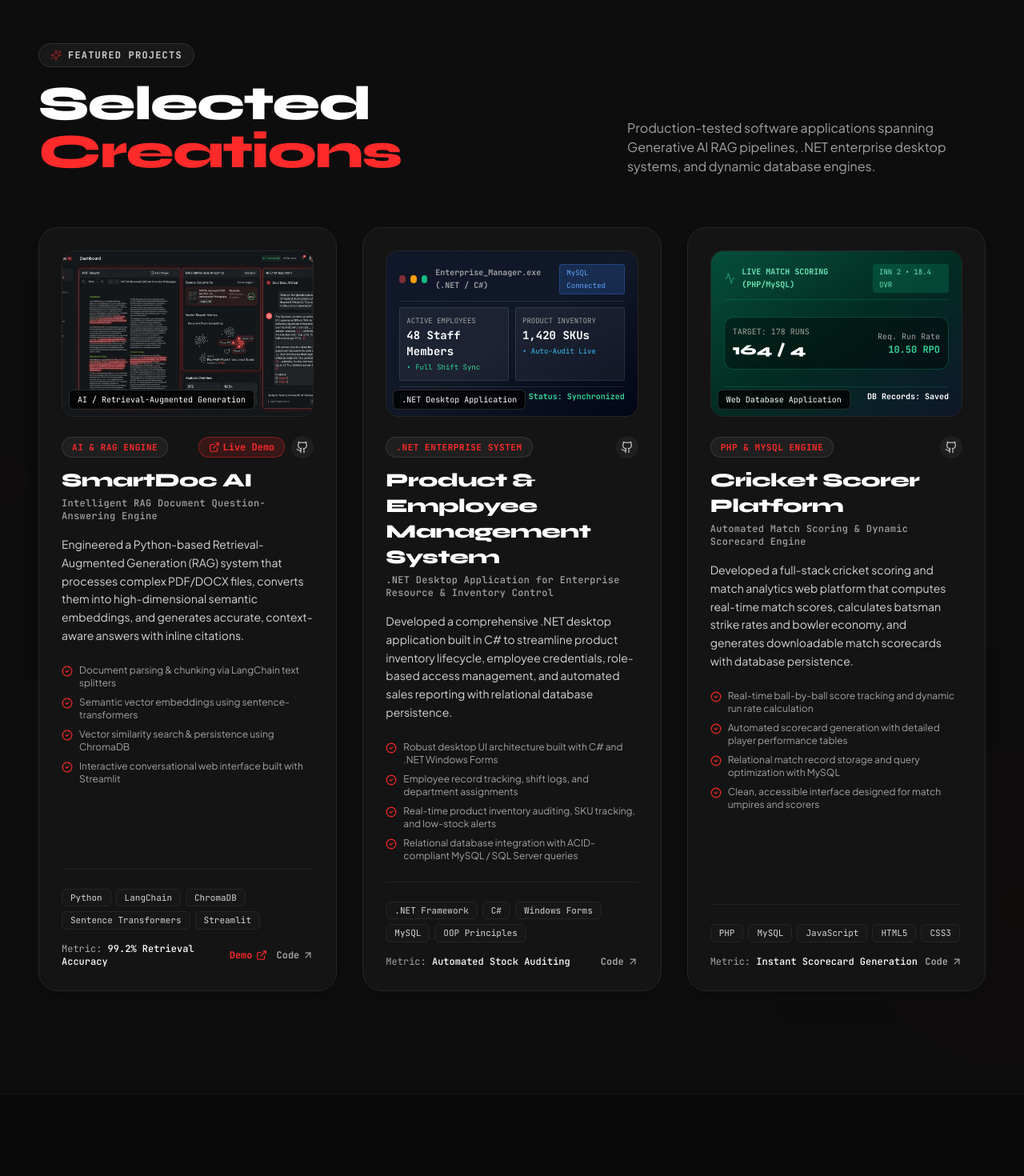
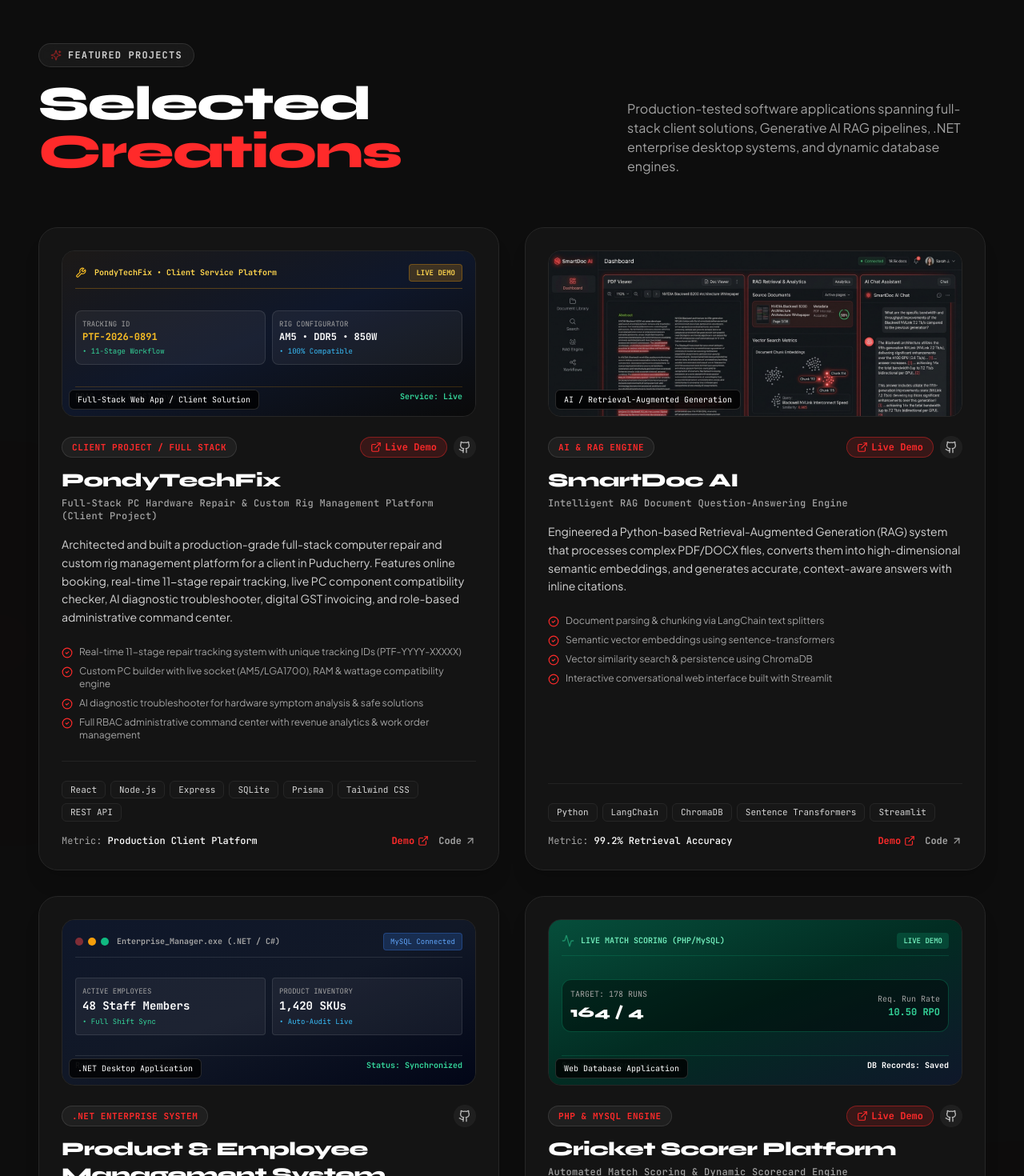
Before and after one commit to tharanishvaran/Portfolio, a React (Vite) app: page / in a window 1280 px wide. Shown: the part 4780-6250 px from the top of the page at 80% size. Built offline with nearby package versions, Linux system fonts and the light colour scheme; a web font is replaced by a local one.

Commit message:
Add PondyTechFix project and update live demo links for SmartDoc AI and Cricket Scorer

```diff
--- a/src/App.jsx
+++ b/src/App.jsx
@@ -35,7 +35,7 @@
         {/* 4. "How We Work" / Process Timeline with Dashed S-Curve & Tag Cards */}
         <ProcessTimeline />
 
-        {/* 5. Projects Showcase featuring SmartDoc AI, .NET Desktop App & Cricket Scorer */}
+        {/* 5. Projects Showcase featuring PondyTechFix, SmartDoc AI, .NET Desktop App & Cricket Scorer */}
         <Projects />
 
         {/* 6. Technical Matrix, Education Timeline & Verified Certifications */}
--- a/src/components/Projects.jsx
+++ b/src/components/Projects.jsx
@@ -1,8 +1,30 @@
 import React from 'react';
 import { motion } from 'framer-motion';
-import { ExternalLink, Github, Sparkles, Database, Cpu, Layers, ArrowUpRight, CheckCircle2, Monitor, FileText, Activity } from 'lucide-react';
+import { ExternalLink, Github, Sparkles, Database, Cpu, Layers, ArrowUpRight, CheckCircle2, Monitor, FileText, Activity, Wrench } from 'lucide-react';
 
 const PROJECTS = [
+  {
+    id: 'pondy-techfix',
+    title: 'PondyTechFix',
+    tagline: 'Full-Stack PC Hardware Repair & Custom Rig Management Platform (Client Project)',
+    category: 'Full-Stack Web App / Client Solution',
+    featured: true,
+    image: null,
+    description:
+      'Architected and built a production-grade full-stack computer repair and custom rig management platform for a client in Puducherry. Features online booking, real-time 11-stage repair tracking, live PC component compatibility checker, AI diagnostic troubleshooter, digital GST invoicing, and role-based administrative command center.',
+    highlights: [
+      'Real-time 11-stage repair tracking system with unique tracking IDs (PTF-YYYY-XXXXX)',
+      'Custom PC builder with live socket (AM5/LGA1700), RAM & wattage compatibility engine',
+      'AI diagnostic troubleshooter for hardware symptom analysis & safe solutions',
+      'Full RBAC administrative command center with revenue analytics & work order management',
+    ],
+    tech: ['React', 'Node.js', 'Express', 'SQLite', 'Prisma', 'Tailwind CSS', 'REST API'],
+    github: 'https://github.com/tharanishvaran/PondyTechFix',
+    liveUrl: 'https://pondy-techfix.onrender.com/',
+    metrics: 'Production Client Platform',
+    accentColor: '#f59e0b',
+    badge: 'Client Project / Full Stack',
+  },
   {
     id: 'smartdoc-ai',
     title: 'SmartDoc AI',
@@ -63,6 +85,7 @@
     ],
     tech: ['PHP', 'MySQL', 'JavaScript', 'HTML5', 'CSS3'],
     github: 'https://github.com/tharanishvaran',
+    liveUrl: 'https://cricketscorertharanish.netlify.app',
     metrics: 'Instant Scorecard Generation',
     accentColor: '#10b981',
     badge: 'PHP & MySQL Engine',
@@ -111,13 +134,13 @@
             transition={{ duration: 0.7, delay: 0.1 }}
             className="text-sm md:text-base text-neutral-400 font-sans max-w-md leading-relaxed"
           >
-            Production-tested software applications spanning Generative AI RAG pipelines, .NET enterprise desktop
-            systems, and dynamic database engines.
+            Production-tested software applications spanning full-stack client solutions, Generative AI RAG pipelines,
+            .NET enterprise desktop systems, and dynamic database engines.
           </motion.p>
         </div>
 
         {/* Projects Grid with Staggered 3D Cards */}
-        <div className="grid grid-cols-1 lg:grid-cols-3 gap-8">
+        <div className="grid grid-cols-1 md:grid-cols-2 gap-8">
           {PROJECTS.map((project, idx) => (
             <motion.div
               key={project.id}
@@ -128,7 +151,7 @@
                 type: 'spring',
                 stiffness: 60,
                 damping: 14,
-                delay: idx * 0.18,
+                delay: idx * 0.14,
               }}
               whileHover={{
                 y: -10,
@@ -165,8 +188,66 @@
                         </div>
                       )}
                     </a>
+                  ) : project.id === 'pondy-techfix' ? (
+                    /* PondyTechFix Client Service Platform Mockup */
+                    <a
+                      href={project.liveUrl || project.github}
+                      target="_blank"
+                      rel="noreferrer"
+                      className="block w-full h-full relative cursor-pointer group/link"
+                      title="Launch PondyTechFix Live Platform"
+                    >
+                      <motion.div
+                        whileHover={{ scale: 1.03 }}
+                        transition={{ duration: 0.4 }}
+                        className="w-full h-full p-4 bg-gradient-to-br from-[#1c1917] via-[#0f172a] to-[#0a0a0a] flex flex-col justify-between text-xs font-mono select-none"
+                      >
+                        {/* Platform Header */}
+                        <div className="flex items-center justify-between border-b border-amber-500/30 pb-2">
+                          <div className="flex items-center gap-1.5">
+                            <Wrench className="w-3.5 h-3.5 text-amber-400" />
+                            <span className="text-[10px] text-amber-300 font-bold ml-1">
+                              PondyTechFix &bull; Client Service Platform
+                            </span>
+                          </div>
+                          <span className="text-[9px] px-2 py-0.5 rounded bg-amber-500/20 text-amber-300 border border-amber-500/30 font-bold">
+                            LIVE DEMO
+                          </span>
+                        </div>
+
+                        {/* Mockup Data Grid */}
+                        <div className="grid grid-cols-2 gap-2 my-1">
+                          <div className="p-2 rounded-lg bg-white/5 border border-white/10 group-hover:border-amber-500/50 transition-colors">
+                            <span className="text-[9px] text-neutral-400 block uppercase">Tracking ID</span>
+                            <span className="text-xs font-bold text-amber-400">PTF-2026-0891</span>
+                            <span className="text-[9px] text-emerald-400 block mt-0.5">&bull; 11-Stage Workflow</span>
+                          </div>
+                          <div className="p-2 rounded-lg bg-white/5 border border-white/10 group-hover:border-amber-500/50 transition-colors">
+                            <span className="text-[9px] text-neutral-400 block uppercase">Rig Configurator</span>
+                            <span className="text-xs font-bold text-white">AM5 &bull; DDR5 &bull; 850W</span>
+                            <span className="text-[9px] text-sky-400 block mt-0.5">&bull; 100% Compatible</span>
+                          </div>
+                        </div>
+
+                        <div className="flex items-center justify-between text-[10px] text-neutral-400 pt-1 border-t border-amber-500/20">
+                          <span className="text-neutral-300">RBAC Admin &amp; GST Invoicing</span>
+                          <span className="text-emerald-400 font-bold">Service: Live</span>
+                        </div>
+                      </motion.div>
+                      <div className="absolute inset-0 bg-black/50 opacity-0 group-hover/link:opacity-100 transition-opacity duration-300 flex items-center justify-center gap-2 text-white font-mono text-xs font-bold backdrop-blur-[2px]">
+                        <ExternalLink className="w-4 h-4 text-[#ff2a2a]" />
+                        <span>Launch Live Demo</span>
+                      </div>
+                    </a>
                   ) : project.id === 'product-management' ? (
                     /* High-Fidelity .NET Desktop System Visual Mockup */
+                    <a
+                      href={project.liveUrl || project.github}
+                      target="_blank"
+                      rel="noreferrer"
+                      className="block w-full h-full relative cursor-pointer group/link"
+                      title="View Source Code"
+                    >
                       <motion.div
                         whileHover={{ scale: 1.03 }}
                         transition={{ duration: 0.4 }}
@@ -206,8 +287,20 @@
                           <span className="text-emerald-400 font-bold">Status: Synchronized</span>
                         </div>
                       </motion.div>
+                      <div className="absolute inset-0 bg-black/50 opacity-0 group-hover/link:opacity-100 transition-opacity duration-300 flex items-center justify-center gap-2 text-white font-mono text-xs font-bold backdrop-blur-[2px]">
+                        <Github className="w-4 h-4 text-white" />
+                        <span>View Repository</span>
+                      </div>
+                    </a>
                   ) : (
                     /* Cricket Scorer Platform Visual Mockup */
+                    <a
+                      href={project.liveUrl || project.github}
+                      target="_blank"
+                      rel="noreferrer"
+                      className="block w-full h-full relative cursor-pointer group/link"
+                      title={project.liveUrl ? "Launch Live Demo" : "View Source"}
+                    >
                       <motion.div
                         whileHover={{ scale: 1.03 }}
                         transition={{ duration: 0.4 }}
@@ -219,8 +312,8 @@
                             <Activity className="w-4 h-4 text-emerald-400 animate-pulse" />
                             <span className="text-[10px] font-bold text-emerald-300">LIVE MATCH SCORING (PHP/MySQL)</span>
                           </div>
-                        <span className="text-[9px] px-2 py-0.5 rounded bg-emerald-500/20 text-emerald-300">
-                          INN 2 &bull; 18.4 OVR
+                          <span className="text-[9px] px-2 py-0.5 rounded bg-emerald-500/20 text-emerald-300 font-bold">
+                            LIVE DEMO
                           </span>
                         </div>
 
@@ -241,6 +334,13 @@
                           <span className="text-white font-semibold">DB Records: Saved</span>
                         </div>
                       </motion.div>
+                      {project.liveUrl && (
+                        <div className="absolute inset-0 bg-black/50 opacity-0 group-hover/link:opacity-100 transition-opacity duration-300 flex items-center justify-center gap-2 text-white font-mono text-xs font-bold backdrop-blur-[2px]">
+                          <ExternalLink className="w-4 h-4 text-[#10b981]" />
+                          <span>Launch Live Demo</span>
+                        </div>
+                      )}
+                    </a>
                   )}
 
                   {/* Category Pill on Image */}
```
Also changed, not shown: 1 other file (tests, documents, lock files or other folders). Lines whose indentation alone changed are shown as unchanged.
